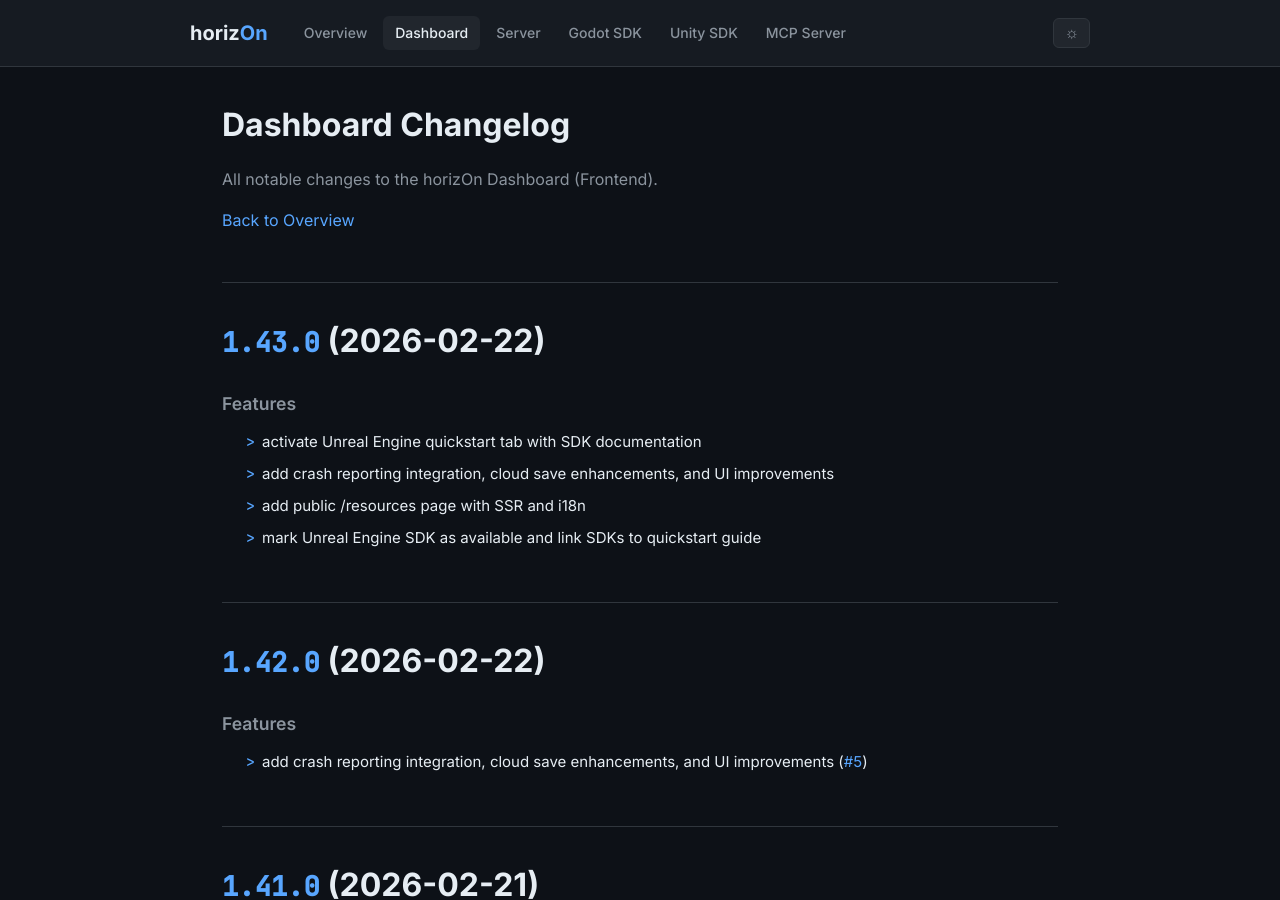
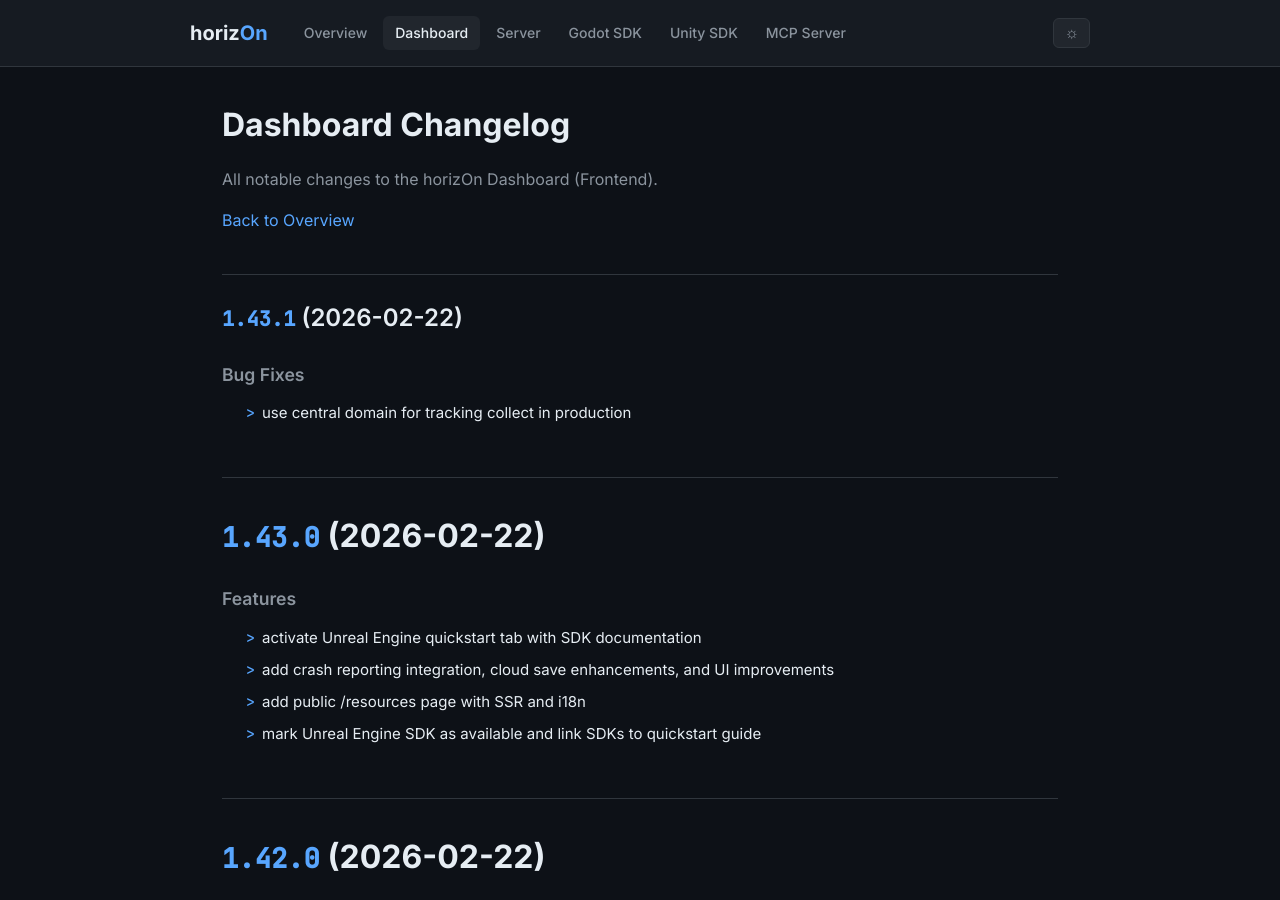
Before and after one commit to ProjectMakersDE/horizOn-Changelog, a Jekyll site: the page built from dashboard-changelog.md, in a window 1280 px wide and 900 px high. Built offline with Jekyll 4.4.1, drawn with Linux system fonts in a browser that asks for light colours.

Commit message:
chore: sync changelogs [skip ci]

```diff
--- a/dashboard-changelog.md
+++ b/dashboard-changelog.md
@@ -8,6 +8,13 @@ title: Dashboard Changelog
 All notable changes to the horizOn Dashboard (Frontend).
 
 [Back to Overview](.)
+
+## [1.43.1](https://github.com/ProjectMakersDE/horizOn-Dashboard/compare/v1.43.0...v1.43.1) (2026-02-22)
+
+
+### Bug Fixes
+
+* use central domain for tracking collect in production ([f7540e4](https://github.com/ProjectMakersDE/horizOn-Dashboard/commit/f7540e4e11c260da02a4a970abd3f0f7de45c30b))
 
 # [1.43.0](https://github.com/ProjectMakersDE/horizOn-Dashboard/compare/v1.42.0...v1.43.0) (2026-02-22)
 
```
Also changed, not shown: index.md (+1 -1 lines).
